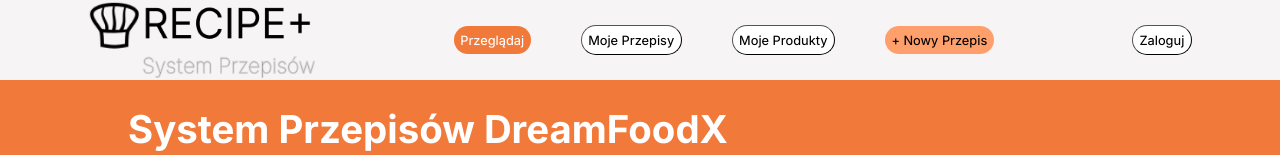
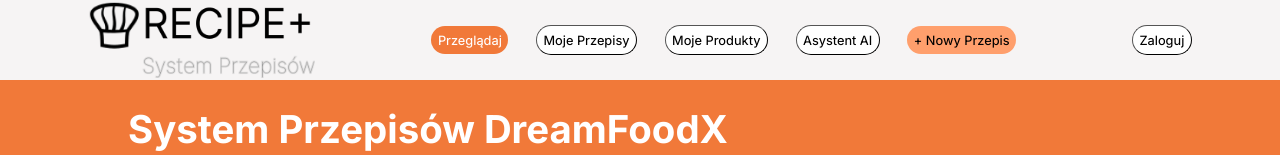
Before and after one commit to JanekZ/recipe_plus, a React (Vite) app: page / in a window 1280 px wide. Shown: the top 155 px of the page. Built offline with nearby package versions, Linux system fonts and the light colour scheme; no server answers.

Commit message:
Added AI chat section, page

```diff
--- a/src/App.tsx
+++ b/src/App.tsx
@@ -6,6 +6,7 @@
 import AccountPage from './components/Account/AccountPage.tsx'
 import RecipeEditor from './components/RecipeEditor/RecipeEditor.tsx'
 import RecipeShowcase from './components/RecipeShowcase/RecipeShowcase.tsx'
+import ChatBot from './components/ChatBot/ChatBot.tsx'
 import './App.css'
 
 function App() {
@@ -19,6 +20,7 @@
       <Route path="/nowy-przepis" element={<RecipeEditor />} />
       <Route path="/edytuj-przepis/:id" element={<RecipeEditor />} />
       <Route path="/przepis/:id" element={<RecipeShowcase />} />
+      <Route path="/asystent-ai" element={<ChatBot />} />
     </Routes>
   )
 }
--- a/src/components/Navbar/Navbar.tsx
+++ b/src/components/Navbar/Navbar.tsx
@@ -25,6 +25,7 @@
         {tab('/', 'Przeglądaj')}
         {tab('/moje-przepisy', 'Moje Przepisy')}
         {tab('/moje-produkty', 'Moje Produkty')}
+        {tab('/asystent-ai', 'Asystent AI')}
         <button className="tab-button-bold" onClick={() => navigate('/nowy-przepis')}>
           + Nowy Przepis
         </button>
```
